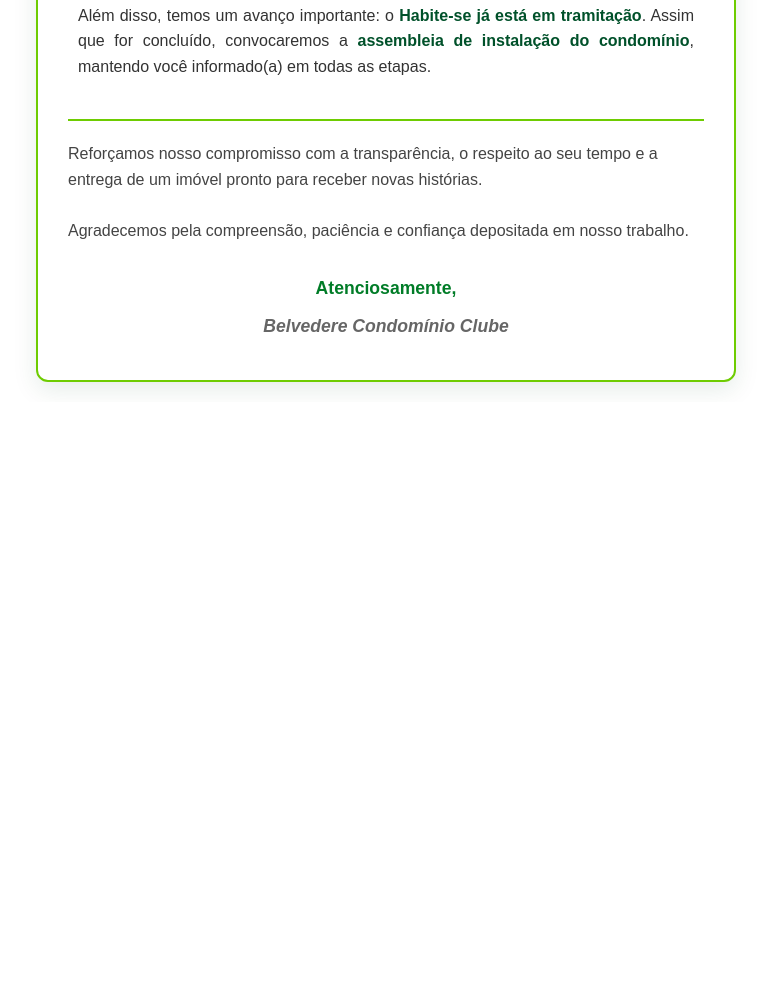
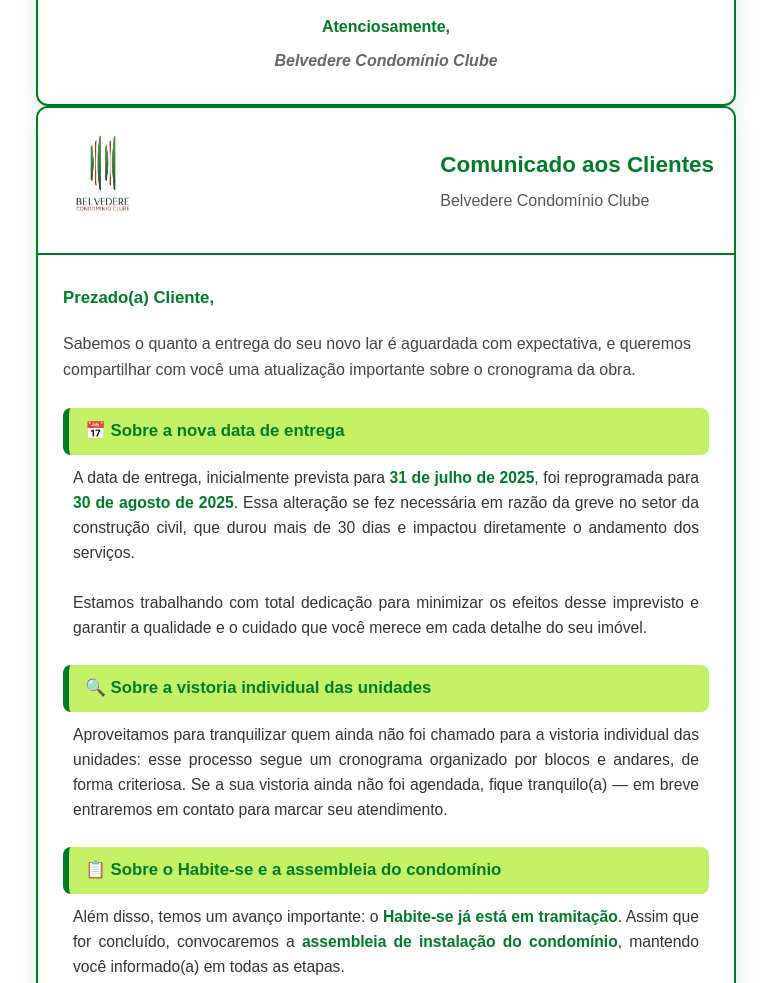
Before and after one commit to jocielefranca/Belvedere, a plain HTML site: page index.html in a window 1280 px wide. Shown: the part 1059-2042 px from the top of the page, without its empty margins (254-1025 px from the left). Before the commit the page ends 1461 px from the top, so only its background shows below. Drawn offline with Linux system fonts and the light colour scheme.

Commit message:
Update index.html

```diff
--- a/index.html
+++ b/index.html
@@ -291,6 +291,309 @@
 </html>
 
 
+<!DOCTYPE html>
+<html lang="pt-BR">
+<head>
+<meta charset="UTF-8" />
+<meta name="viewport" content="width=device-width, initial-scale=1.0"/>
+<title>Comunicado aos Clientes</title>
+<style>
+
+    * {
+
+      margin: 0;
+
+      padding: 0;
+
+      box-sizing: border-box;
+
+    }
+
+    body {
+
+      font-family: Arial, sans-serif;
+
+      line-height: 1.6;
+
+      background-color: #FOF5CD; /* Bege */
+
+      min-height: 100vh;
+
+      padding: 20px;
+
+      color: #333;
+
+    }
+
+    .container {
+
+      max-width: 700px;
+
+      margin: 0 auto;
+
+      background: #fff;
+
+      border-radius: 12px;
+
+      box-shadow: 0 6px 20px rgba(0, 124, 39, 0.15); /* sombra leve verde nordeste */
+
+      overflow: hidden;
+
+      border: 2px solid #007C27; /* Verde Nordeste */
+
+    }
+
+    .header {
+
+      background-color: #ffffff;
+
+      padding: 20px 20px;
+
+      display: flex;
+
+      align-items: center;
+
+      justify-content: space-between;
+
+      border-bottom: 2px solid #007C27;
+
+    }
+
+    .logo {
+
+      width: 90px;
+
+      height: auto;
+
+    }
+
+    .header-text {
+
+      text-align: left;
+
+      padding-left: 15px;
+
+    }
+
+    .header-text h1 {
+
+      font-size: 1.4em;
+
+      color: #007C27;
+
+      margin-bottom: 5px;
+
+    }
+
+    .header-text p {
+
+      font-size: 1em;
+
+      color: #555;
+
+    }
+
+    .content {
+
+      padding: 30px 25px;
+
+      background-color: #FOF5CD;
+
+    }
+
+    .greeting {
+
+      font-size: 1.05em;
+
+      font-weight: bold;
+
+      color: #007C27;
+
+      margin-bottom: 20px;
+
+    }
+
+    .intro {
+
+      margin-bottom: 25px;
+
+      font-size: 1em;
+
+      color: #444;
+
+    }
+
+    .section {
+
+      margin-bottom: 25px;
+
+    }
+
+    .section-title {
+
+      color: #007C27;
+
+      font-weight: bold;
+
+      font-size: 1.05em;
+
+      margin-bottom: 10px;
+
+    }
+
+    .section-content {
+
+      text-align: justify;
+
+      font-size: 0.98em;
+
+      color: #333;
+
+    }
+
+    .highlight {
+
+      color: #007C27;
+
+      font-weight: bold;
+
+    }
+
+    .closing {
+
+      margin-top: 30px;
+
+      padding-top: 20px;
+
+      border-top: 2px solid #007C27;
+
+      color: #444;
+
+    }
+
+    .signature {
+
+      text-align: center;
+
+      margin-top: 25px;
+
+      font-weight: bold;
+
+      color: #007C27;
+
+      font-size: 1em;
+
+    }
+
+    .company-name {
+
+      margin-top: 8px;
+
+      font-style: italic;
+
+      color: #666;
+
+    }
+
+    @media (max-width: 768px) {
+
+      .container {
+
+        margin: 10px;
+
+      }
+
+      .header {
+
+        flex-direction: column;
+
+        align-items: flex-start;
+
+      }
+
+      .header-text {
+
+        padding-left: 0;
+
+        margin-top: 10px;
+
+      }
+
+      .logo {
+
+        width: 80px;
+
+      }
+
+      .content {
+
+        padding: 20px;
+
+      }
+
+    }
+</style>
+</head>
+<body>
+<div class="container">
+<div class="header">
+<img class="logo" src="logo-belvedere.png" alt="Logo Belvedere Condomínio Clube" />
+<div class="header-text">
+<h1>Comunicado aos Clientes</h1>
+<p>Belvedere Condomínio Clube</p>
+</div>
+</div>
+
+    <div class="content">
+<div class="greeting">Prezado(a) Cliente,</div>
+
+      <div class="intro">
+
+        Sabemos o quanto a entrega do seu novo lar é aguardada com expectativa, e queremos compartilhar com você uma atualização importante sobre o cronograma da obra.
+</div>
+
+      <div class="section">
+<div class="section-title">📅 Sobre a nova data de entrega</div>
+<div class="section-content">
+<p>
+
+            A data de entrega, inicialmente prevista para <span class="highlight">31 de julho de 2025</span>, foi reprogramada para <span class="highlight">30 de agosto de 2025</span>. Essa alteração se fez necessária em razão da greve no setor da construção civil, que durou mais de 30 dias e impactou diretamente o andamento dos serviços.
+</p>
+<br />
+<p>Estamos trabalhando com total dedicação para minimizar os efeitos desse imprevisto e garantir a qualidade e o cuidado que você merece em cada detalhe do seu imóvel.</p>
+</div>
+</div>
+
+      <div class="section">
+<div class="section-title">🔍 Sobre a vistoria individual das unidades</div>
+<div class="section-content">
+<p>
+
+            Aproveitamos para tranquilizar quem ainda não foi chamado para a vistoria individual das unidades: esse processo segue um cronograma organizado por blocos e andares, de forma criteriosa. Se a sua vistoria ainda não foi agendada, fique tranquilo(a) — em breve entraremos em contato para marcar seu atendimento.
+</p>
+</div>
+</div>
+
+      <div class="section">
+<div class="section-title">📋 Sobre o Habite-se e a assembleia do condomínio</div>
+<div class="section-content">
+<p>
+
+            Além disso, temos um avanço importante: o <span class="highlight">Habite-se já está em tramitação</span>. Assim que for concluído, convocaremos a <span class="highlight">assembleia de instalação do condomínio</span>, mantendo você informado(a) em todas as etapas.
+</p>
+</div>
+</div>
+
+      <div class="closing">
+<p>Reforçamos nosso compromisso com a transparência, o respeito ao seu tempo e a entrega de um imóvel pronto para receber novas histórias.</p>
+<br />
+<p>Agradecemos pela compreensão, paciência e confiança depositada em nosso trabalho.</p>
+</div>
+
+      <div class="signature">
+<strong>Atenciosamente,</strong>
+<div class="company-name">Belvedere Condomínio Clube</div>
+</div>
 </div>
 </div>
 </body>
```
